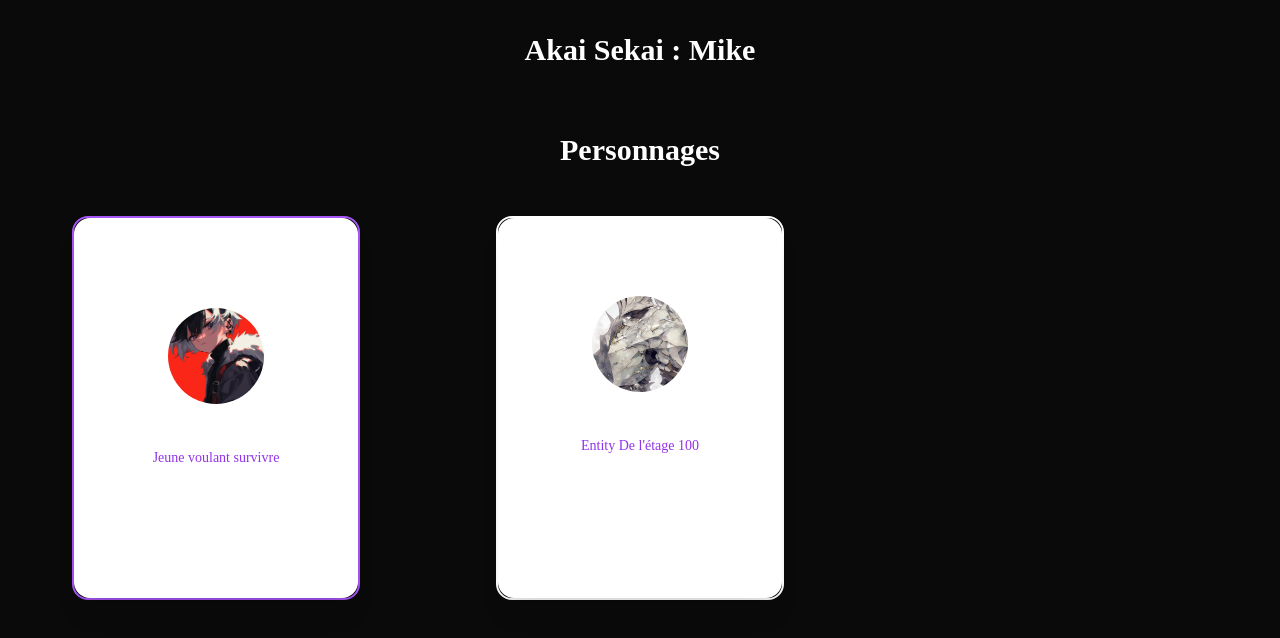
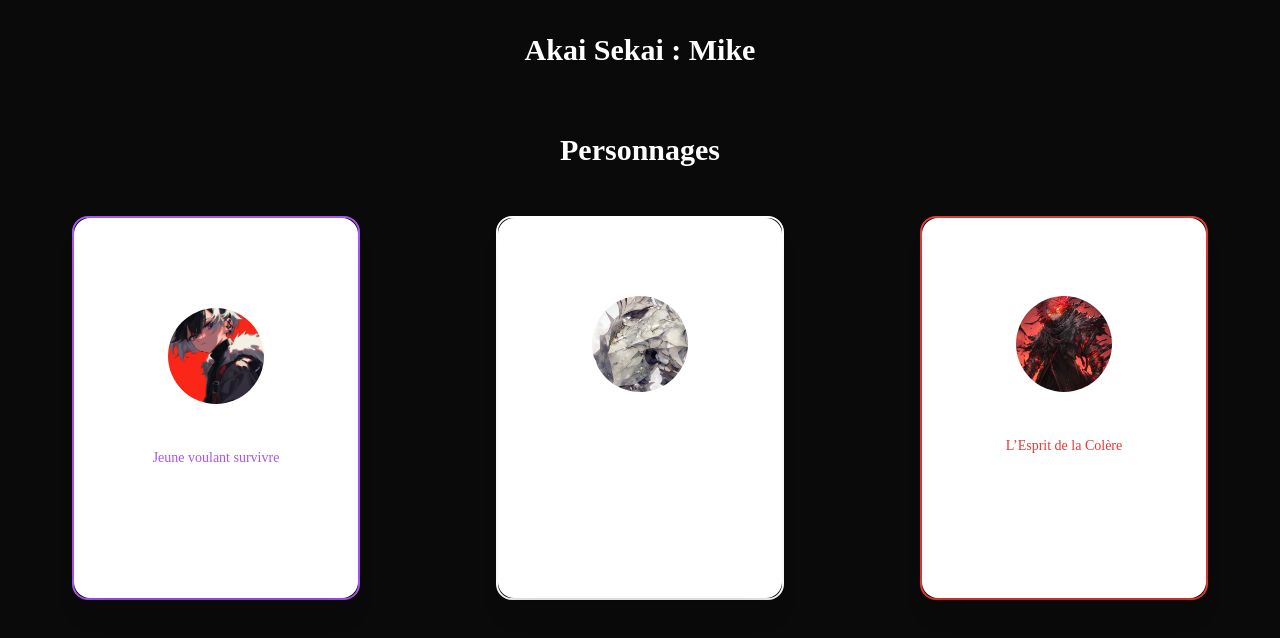
Before and after one commit to Mitake-ktm/Character-Sheet, a React (Create React App) app: page / in a window 1280 px wide. Shown: the top 638 px of the page. Built offline with nearby package versions, Linux system fonts and the light colour scheme.

Commit message:
Add a character and adapt cart style

```diff
--- a/src/components/CharacterCard.tsx
+++ b/src/components/CharacterCard.tsx
@@ -5,6 +5,26 @@ import type { characters } from "../data/characters"
 
 type Props = {
   character: typeof characters[0]
+}
+
+// automatically determine a readable text color
+function getContrastColor(hex: string): string {
+  const color = hex.replace("#", "")
+  const r = parseInt(color.substring(0, 2), 16)
+  const g = parseInt(color.substring(2, 4), 16)
+  const b = parseInt(color.substring(4, 6), 16)
+  const brightness = (r * 299 + g * 587 + b * 114) / 1000
+  return brightness > 128 ? "#000" : "#fff"
+}
+
+// darken background color on hover
+function darkenColor(hex: string, amount: number): string {
+  const color = hex.replace("#", "")
+  const num = parseInt(color, 16)
+  const r = Math.max(0, (num >> 16) - amount * 255)
+  const g = Math.max(0, ((num >> 8) & 0x00ff) - amount * 255)
+  const b = Math.max(0, (num & 0x0000ff) - amount * 255)
+  return `rgb(${r}, ${g}, ${b})`
 }
 
 export function CharacterCard({ character }: Props) {
@@ -50,7 +70,6 @@ export function CharacterCard({ character }: Props) {
             cardRef.current.style.boxShadow = `0 0 25px ${character.color}`
         }}
       >
-
         <motion.div
           animate={{
             rotateX: rotate.x,
@@ -60,15 +79,15 @@ export function CharacterCard({ character }: Props) {
           className="relative w-full h-full"
           style={{ transformStyle: "preserve-3d" }}
         >
-          {/* Front Face */}
+          {/* Front side */}
           <div className="absolute w-full h-full bg-white dark:bg-neutral-800 rounded-2xl shadow-xl p-4 backface-hidden flex flex-col items-center justify-center">
             <img src={character.image} alt={character.name} className="w-24 h-24 rounded-full object-cover" />
             <h2 className="text-xl mt-4 font-bold">{character.name}</h2>
-            <p className="text-sm text-purple-600 dark:text-purple-400">{character.title}</p>
+            <p className="text-sm" style={{ color: character.color }}>{character.title}</p>
             <p className="mt-4 italic text-center">« {character.quote} »</p>
           </div>
 
-          {/* Back Face */}
+          {/* Back side */}
           <div className="absolute w-full h-full bg-purple-100 dark:bg-neutral-900 rounded-2xl shadow-xl p-4 rotate-y-180 backface-hidden flex flex-col justify-between">
             <div>
               <p className="text-sm text-center">{character.description}</p>
@@ -79,10 +98,20 @@ export function CharacterCard({ character }: Props) {
               </ul>
             </div>
             <button
-              className="mt-4 bg-purple-600 hover:bg-purple-700 text-white px-4 py-2 rounded-lg text-sm"
+              className="mt-4 px-4 py-2 rounded-lg text-sm transition-colors"
               onClick={(e) => {
                 e.stopPropagation()
                 setShowModal(true)
+              }}
+              style={{
+                backgroundColor: character.color,
+                color: getContrastColor(character.color),
+              }}
+              onMouseEnter={(e) => {
+                e.currentTarget.style.backgroundColor = darkenColor(character.color, 0.15)
+              }}
+              onMouseLeave={(e) => {
+                e.currentTarget.style.backgroundColor = character.color
               }}
             >
               Voir plus
@@ -92,6 +121,13 @@ export function CharacterCard({ character }: Props) {
       </div>
 
       <Modal isOpen={showModal} onClose={() => setShowModal(false)}>
+  <div
+    className="p-6 rounded-xl bg-white dark:bg-neutral-800 shadow-xl"
+    style={{
+      border: `2px solid ${character.color}`,
+      boxShadow: `0 0 20px ${character.color}`,
+    }}
+  >
     <h2 className="text-xl font-bold mb-2">{character.name}</h2>
     <p className="mb-4">{character.description}</p>
     <ul className="text-sm space-y-1">
@@ -99,7 +135,9 @@ export function CharacterCard({ character }: Props) {
       <li><strong>Taille :</strong> {character.details.size}</li>
       <li><strong>Personnalité :</strong> {character.details.personnality.join(", ")}</li>
     </ul>
+  </div>
 </Modal>
+
     </>
   )
 }
--- a/src/data/characters.ts
+++ b/src/data/characters.ts
@@ -27,4 +27,18 @@ export const characters = [
         },
         color: "#FFFFFF"
     },
+    {
+    name: "Gekidō",
+    title: "L’Esprit de la Colère",
+    quote: "Le feu qui brûle en moi ne connaît aucun repos.",
+    image: "/images/Gekido.png",
+    description:
+      "Gekidō est une incarnation vivante de la colère et de la passion brute. Son regard enflammé reflète une histoire de conflits intérieurs non résolus.",
+    details: {
+      age: "???",
+      size: "1m82",
+      personnality: ["Impulsif", "Colérique", "Intense"],
+    },
+    color: "#e53935",
+  },
 ]
```
Also changed, not shown: public/images/Gekido.png (added). Lines whose indentation alone changed are shown as unchanged.
